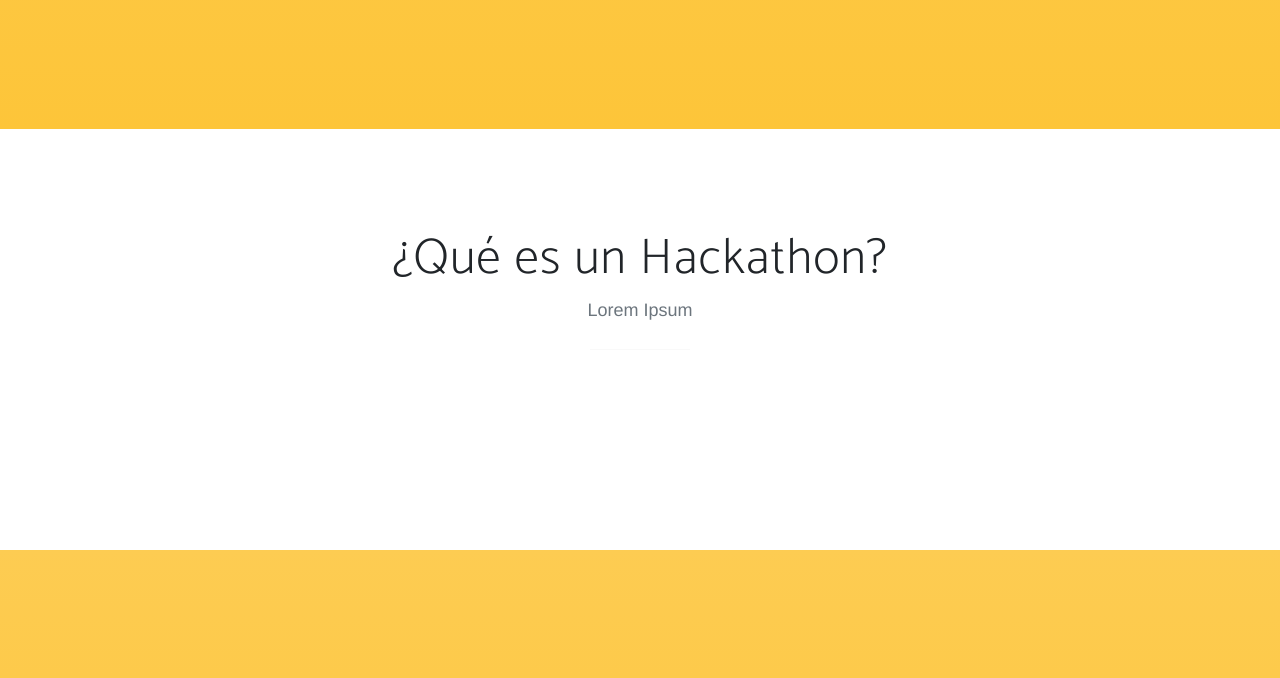
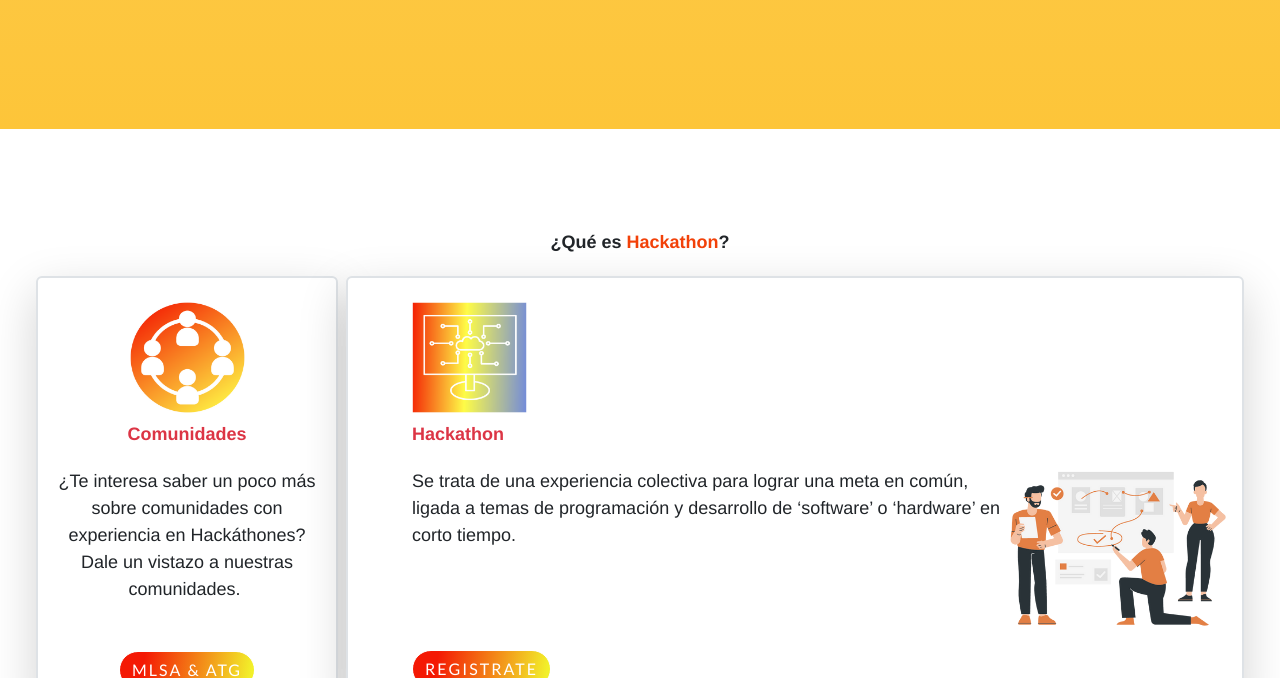
Before and after one commit to ManuOSMx/hackqro-landing, a plain HTML site: page index.html in a window 1280 px wide. Shown: the part 1170-1848 px from the top of the page. Drawn offline with Linux system fonts and the light colour scheme; a web font is replaced by a local one.

Commit message:
section que es HackQro OK

```diff
--- /dev/null
+++ b/assets/css/btn_QHack_Actions.css
@@ -0,0 +1,14 @@
+#section-hackathon {
+}
+
+.btn_Qhack:hover, .btn_Qhack:focus, .btn_Qhack:active, {
+  color: #faa;
+  border-color: #faa;
+  background-color: #faa;
+}
+
+.btn_Qhack:hover, .btn_Qhack:active {
+  color: #9C0400;
+  background-color: #95b0b6;
+  border-color: #455963;
+}
--- /dev/null
+++ b/assets/css/btn_QHack_Colors.css
@@ -0,0 +1,4 @@
+.btn_Qhack {
+  background: rgb(244,25,4);
+  background: linear-gradient(100deg, rgba(244,25,4,1) 18%, rgba(242,240,42,1) 96%);
+}
--- /dev/null
+++ b/assets/css/btn_QHack_More_Colors.css
@@ -0,0 +1,7 @@
+.btn_Que_Hack {
+  background: rgb(244,25,4);
+  background: linear-gradient(100deg, rgba(244,25,4,1) 18%, rgba(242,240,42,1) 96%);
+}
+
+#btn_Qhack {
+}
--- a/index.html
+++ b/index.html
@@ -10,6 +10,9 @@
     <link rel="stylesheet" href="https://fonts.googleapis.com/css?family=Catamaran:100,200,300,400,500,600,700,800,900&amp;display=swap">
     <link rel="stylesheet" href="https://fonts.googleapis.com/css?family=Muli&amp;display=swap">
     <link rel="stylesheet" href="assets/fonts/font-awesome.min.css">
+    <link rel="stylesheet" href="assets/css/btn_QHack_Actions.css">
+    <link rel="stylesheet" href="assets/css/btn_QHack_Colors.css">
+    <link rel="stylesheet" href="assets/css/btn_QHack_More_Colors.css">
 </head>
 
 <body id="page-top" data-bs-spy="scroll" data-bs-target="#mainNav" data-bs-offset="56">
@@ -60,12 +63,16 @@
             </div>
         </div>
     </section>
-    <section id="section-hackathon" class="features">
-        <div class="container">
-            <div class="text-center section-heading">
-                <h2>¿Qué es un Hackathon?</h2>
-                <p class="text-muted">Lorem Ipsum</p>
-                <hr>
+    <section id="section-hackathon" class="features ms-5 me-5">
+        <p class="fw-bold text-center">¿Qué es <span style="color: rgb(242, 65, 9);">Hackathon</span>?</p>
+        <div class="row">
+            <div class="col-xl-3 col-xxl-2 pt-2 border border-2 me-2 mb-2 pb-3 shadow-lg p-3 mb-5 bg-white rounded"><img class="rounded mx-auto d-block mt-3" width="115" height="111" src="assets/img/Comunidad__.png">
+                <p class="text-danger fw-bold text-center mt-2">Comunidades</p>
+                <p style="text-align: center;">¿Te interesa saber un poco más sobre comunidades con experiencia en Hackáthones? Dale un vistazo a nuestras comunidades.&nbsp;<br></p><button class="btn btn-primary d-block mx-auto mt-5 btn_Qhack" id="btn_Qhack_1" type="button" style="text-align: center;">mlsa &amp; atg</button>
+            </div>
+            <div class="col pt-4 border border-2 mb-2 pb-3 shadow-lg p-3 mb-5 bg-white rounded"><img class="ms-5" width="115" height="111" src="assets/img/Hackathon_Whatis.png">
+                <p class="ps-5 fw-bold text-danger mt-2">Hackathon&nbsp;</p><img class="pull-right img-fluid" src="assets/img/Hackaton_Whatis_Group.png" width="216" height="162">
+                <p class="ms-5 clearfix">Se trata de una experiencia colectiva para lograr una meta en común, ligada a temas de programación y desarrollo de ‘software’ o ‘hardware’ en corto tiempo.<br><br><br></p><button class="btn btn-primary ms-5 mp-2 btn_Qhack" id="btn_Qhack_2" type="button">Registrate</button>
             </div>
         </div>
     </section>
```
Also changed, not shown: assets/img/Comunidad__.png (added), assets/img/Hackathon_Whatis.png (added), assets/img/Hackaton_Whatis_Group.png (added), assets/img/Untitled (Facebook Cover) (2).png (added).
